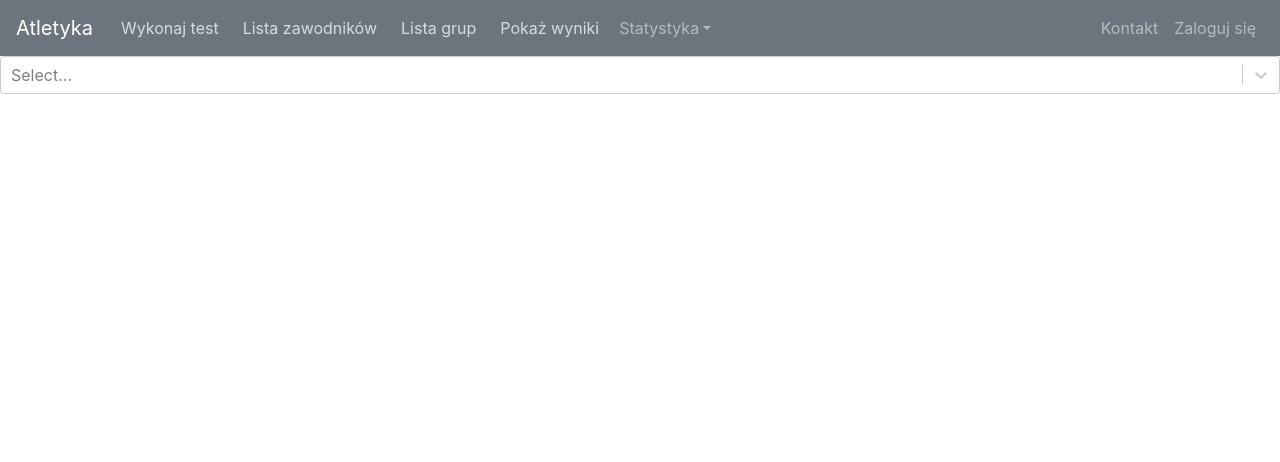
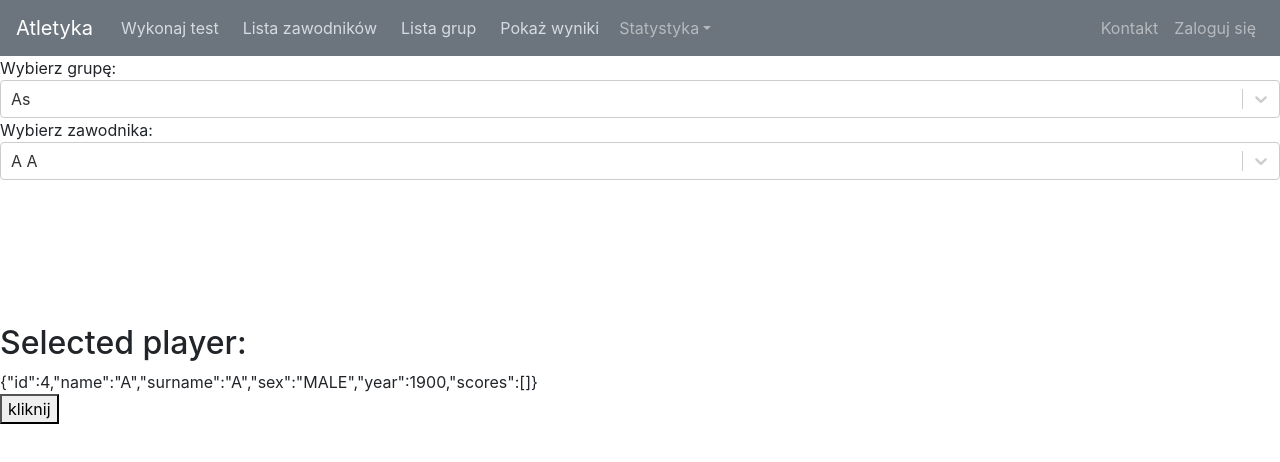
Before and after one commit to SylwesterIwanowski/athletics, a React (Create React App) app: page /perform-test in a window 1280 px wide. Shown: the top 462 px of the page. Built offline with nearby package versions, Linux system fonts and the light colour scheme.

Commit message:
build screen

```diff
--- a/package.json
+++ b/package.json
@@ -12,8 +12,10 @@
     "@types/react": "^16.14.2",
     "@types/react-bootstrap": "^0.32.25",
     "@types/react-dom": "^16.9.10",
+    "axios": "^0.21.1",
     "bootstrap": "^4.5.3",
     "formik": "^2.2.6",
+    "lodash": "^4.17.20",
     "node-sass": "^5.0.0",
     "react": "^17.0.1",
     "react-bootstrap": "^1.4.0",
@@ -59,6 +61,7 @@
   },
   "devDependencies": {
     "@types/bootstrap": "^5.0.1",
+    "@types/lodash": "^4.14.167",
     "@types/react-redux": "^7.1.14",
     "@types/react-router-dom": "^5.1.7",
     "@types/react-select": "^3.0.28"
--- a/src/views/performTest/comp/PerformTest.tsx
+++ b/src/views/performTest/comp/PerformTest.tsx
@@ -1,11 +1,14 @@
 import React, { useState } from 'react';
-import { Formik } from "formik";
+import {Form, Formik} from "formik";
 import { GroupModel } from "../model/GroupModel";
 import { SelectGroup } from "./SelectGroup";
 import { emptyPerformTestModel, PerformTestModel } from "../model/PerformTest.model";
+import { SelectWrapper } from './SelectWrapper';
+import {SelectPlayer} from "./SelectPlayer";
+import {SelectedPlayer} from "./SelectedPlayer";
 
 export const PerformTest: React.FC = () => {
-    const handleSubmit = (values: any) => {
+    const handleSubmit = (values: PerformTestModel) => {
         console.log(values);
     }
 
@@ -29,9 +32,24 @@ export const PerformTest: React.FC = () => {
             initialValues={emptyPerformTestModel()}
             onSubmit={handleSubmit}
         >
-            <SelectGroup
-                groups={groups}
-            />
+            <Form>
+                Wybierz grupę:
+                <SelectGroup
+                    groups={groups}
+                />
+                Wybierz zawodnika:
+                <SelectPlayer />
+                <br />
+                <br />
+                <br />
+                <br />
+                <br />
+                <br />
+                <h2>Selected player:</h2>
+                <SelectedPlayer />
+                <br />
+                <button type="submit">kliknij</button>
+            </Form>
         </Formik>
     );
 };
--- a/src/views/performTest/comp/SelectGroup.tsx
+++ b/src/views/performTest/comp/SelectGroup.tsx
@@ -1,6 +1,8 @@
-import React, {useState} from 'react';
+import React from 'react';
 import {GroupModel} from "../model/GroupModel";
-import Select from "react-select";
+import {SelectWrapper} from "./SelectWrapper";
+import {axiosInstance} from "./axiosInstance";
+import {useSetFormikField} from "./useSetFormikField";
 
 interface Props {
     groups: Array<GroupModel>;
@@ -10,35 +12,31 @@ export const SelectGroup: React.FC<Props> = (props) => {
     const {
         groups,
     } = props;
-    const [ value, setValue ] = useState<GroupModel>()
 
-    const handleChange = (val: any) => {
-        setValue(val);
-    }
-
-    const mappedOptions = groups.map((group) => {
-        return {
-            ...group,
-        }
-    })
-
-    const formatLabel = (option: GroupModel) => {
+    const formatLabel = (option: GroupModel): string => {
         return option.name;
     }
 
-    const getOptionValue = (option: any) => {
-        return option.id;
-    }
+    const setPlayers = useSetFormikField('players');
+
+    const handleUpdatePlayers = () => {
+        const headers = {
+        };
+        const axiosInstance1 = axiosInstance();
+        const instance = axiosInstance1.create({ headers })
+        instance.get('http://localhost:3001/players').then((response) => {
+            console.log('response');
+            console.log(response);
+            setPlayers(response.data.players)
+        })
+    };
 
     return (
-        <>
-            <Select
-                onChange={handleChange}
-                value={value}
-                options={mappedOptions}
-                formatOptionLabel={formatLabel}
-                getOptionValue={getOptionValue}
-            />
-        </>
+        <SelectWrapper<GroupModel>
+            name="group"
+            options={groups}
+            getLabel={formatLabel}
+            onChange={handleUpdatePlayers}
+        />
     );
 };
--- /dev/null
+++ b/src/views/performTest/comp/SelectPlayer.tsx
@@ -0,0 +1,24 @@
+import React from 'react';
+import {SelectWrapper} from "./SelectWrapper";
+import {PlayerModel} from "../model/PlayerModel";
+import {useFormikContext} from "formik";
+import {PerformTestModel} from "../model/PerformTest.model";
+
+export const SelectPlayer: React.FC = () => {
+
+    const { values } = useFormikContext<PerformTestModel>();
+
+    const getLabel = (val: PlayerModel) => {
+        return `${val.name} ${val.surname}`;
+    };
+
+    return (
+        <>
+            <SelectWrapper<PlayerModel>
+                name="selectedPlayer"
+                getLabel={getLabel}
+                options={values.players}
+            />
+        </>
+    );
+};
--- /dev/null
+++ b/src/views/performTest/comp/SelectWrapper.tsx
@@ -0,0 +1,46 @@
+import React, {useState} from 'react';
+import Select from "react-select";
+import {useFormikContext} from "formik";
+import {PerformTestModel} from "../model/PerformTest.model";
+import _ from 'lodash';
+import {useSetFormikField} from "./useSetFormikField";
+
+interface Props<T> {
+    name: string;
+    getLabel: (option: T) => string;
+    options: Array<T>;
+    onChange?: (option: T | null | undefined) => void;
+}
+
+export const SelectWrapper = <T extends object>(props: Props<T>): React.ReactElement<Props<T>> => {
+    const {
+        name,
+        getLabel,
+        options,
+        onChange,
+    } = props;
+
+    const { values } = useFormikContext<PerformTestModel>();
+    const setValue = useSetFormikField<T>(name);
+
+    const value = _.get(values, name) as T;
+
+    const handleChange = (val: T | null | undefined) => {
+        setValue(val);
+        if (onChange) {
+            onChange(val);
+        }
+    }
+
+
+    return (
+        <Select
+            options={options}
+            getOptionValue={getLabel}
+            formatOptionLabel={getLabel}
+            value={value}
+            onChange={handleChange}
+            backspaceRemovesValue
+        />
+    );
+};
--- /dev/null
+++ b/src/views/performTest/comp/SelectedPlayer.tsx
@@ -0,0 +1,14 @@
+import React from 'react';
+import {useSetFormikField} from "./useSetFormikField";
+import {useFormikContext} from "formik";
+import {PerformTestModel} from "../model/PerformTest.model";
+
+export const SelectedPlayer: React.FC = () => {
+    const { values } = useFormikContext<PerformTestModel>();
+
+    return (
+        <>
+            {JSON.stringify(values.selectedPlayer)}
+        </>
+    );
+};
--- /dev/null
+++ b/src/views/performTest/comp/axiosInstance.ts
@@ -0,0 +1,5 @@
+import axios from "axios";
+
+export const axiosInstance = () => {
+    return axios;
+}
--- /dev/null
+++ b/src/views/performTest/comp/useSetFormikField.ts
@@ -0,0 +1,12 @@
+import {useFormikContext} from "formik";
+
+type Return<T> = (val: T  | null | undefined) => void;
+
+export const useSetFormikField = <T>(name: string): Return<T> => {
+    const { setFieldTouched, setFieldValue } = useFormikContext();
+
+    return (value: T | null | undefined) => {
+        setFieldValue(name, value);
+        setFieldTouched(name);
+    }
+}
--- a/src/views/performTest/model/PerformTest.model.ts
+++ b/src/views/performTest/model/PerformTest.model.ts
@@ -8,6 +8,7 @@ export interface PerformTestModel {
     group: GroupModel;
     players: Array<PlayerModel>;
     test: TestModel
+    selectedPlayer: PlayerModel;
 }
 
 export const emptyPerformTestModel = (): PerformTestModel => {
@@ -28,6 +29,14 @@ export const emptyPerformTestModel = (): PerformTestModel => {
             id: 2,
             name: 'Bieg 60m',
             scoreType: ScoreTypeModel.NUMBER ,
+        },
+        selectedPlayer: {
+            id: 4,
+            name: 'A',
+            surname: 'A',
+            sex: SexModel.MALE,
+            year: 1900,
+            scores: [],
         }
     }
 }
```
Also changed, not shown: 2 other files (tests, documents, lock files or other folders).
